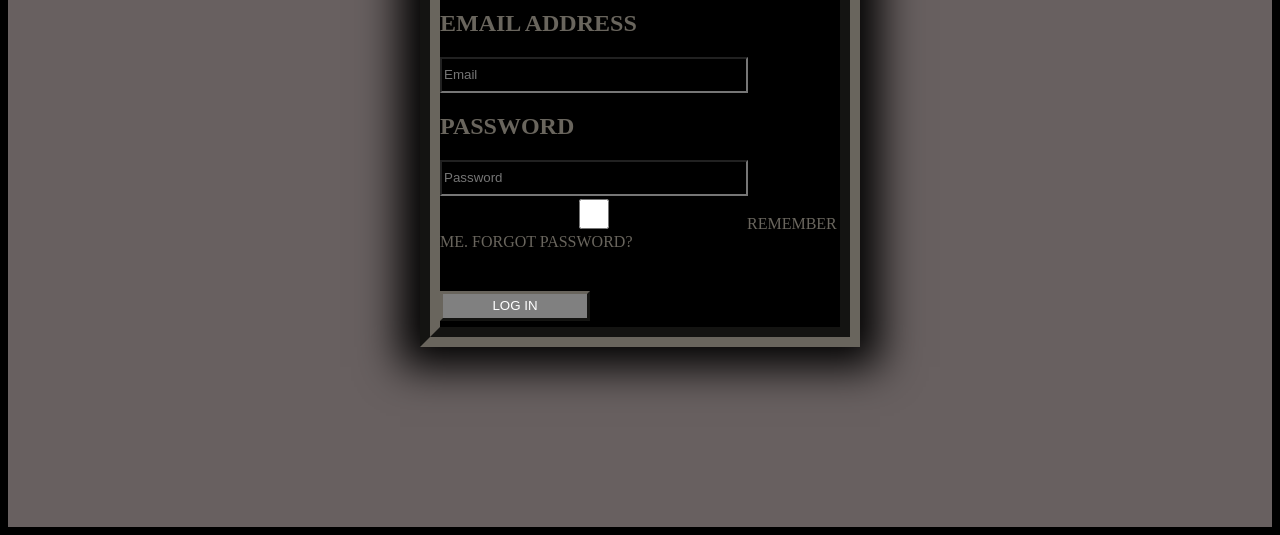
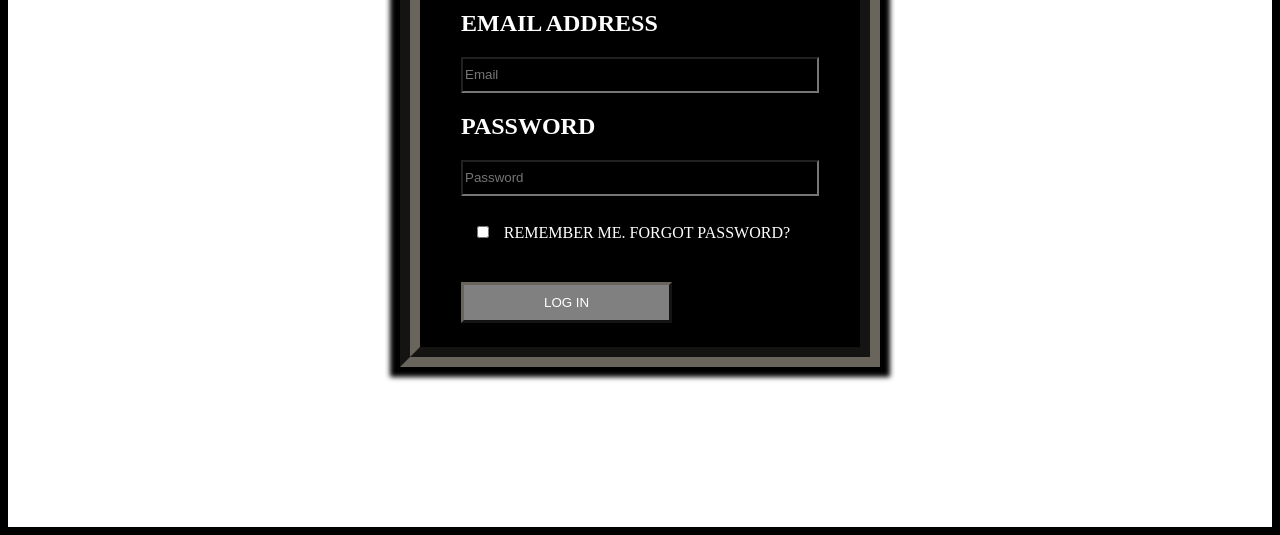
Before and after one commit to Binamin-hussein100/STUDENT-ASSISTANT, a plain HTML site: page index.html in a window 1280 px wide. Shown: the part 281-816 px from the top of the page. Drawn offline with Linux system fonts and the light colour scheme.

Commit message:
made corrections the css page

```diff
--- a/index.css
+++ b/index.css
@@ -5,7 +5,7 @@ body{
 .container {
     width: 100%;
     height: 100vh;
-    background-color: rgb(104, 96, 96);
+    background-color: white;
     color: wheat;
     display: flex;
     align-items: center;
@@ -17,14 +17,15 @@ body{
     width: 400px;
     height: 400px;
     border: groove 20px rgb(105, 101, 93);
-    box-shadow: 0 0 40px 20px black;
+    box-shadow: 0 0 5px 10px black;
     background-color: black;
     display: flex;
     /* align-items: center; */
     justify-content: center;
     margin-bottom: 200px;
     margin: 10px;
-    color: rgb(105, 101, 93);
+    color: white;
+    padding: 20px;
 }
 
 h1{
@@ -33,17 +34,28 @@ h1{
 
 .btn {
     margin-top: 40px;
-    width: 150px;
-    height: 30px;
     border: outset 3px rgb(105, 101, 93);
     background-color: grey;
     color: white;
+    /* margin-left: 100px; */
+    padding: 10px 80px;
+
+
 
 }
 
 input {
     height: 30PX;
-    width: 300PX;
+    width: 350PX;
     background-color: black;
     color: white;
 }
+
+#check {
+    width: 10%;
+    height: 12px;
+    align-items: stretch;
+    background-color: gray;
+    margin-top: 30px;
+
+}
```
